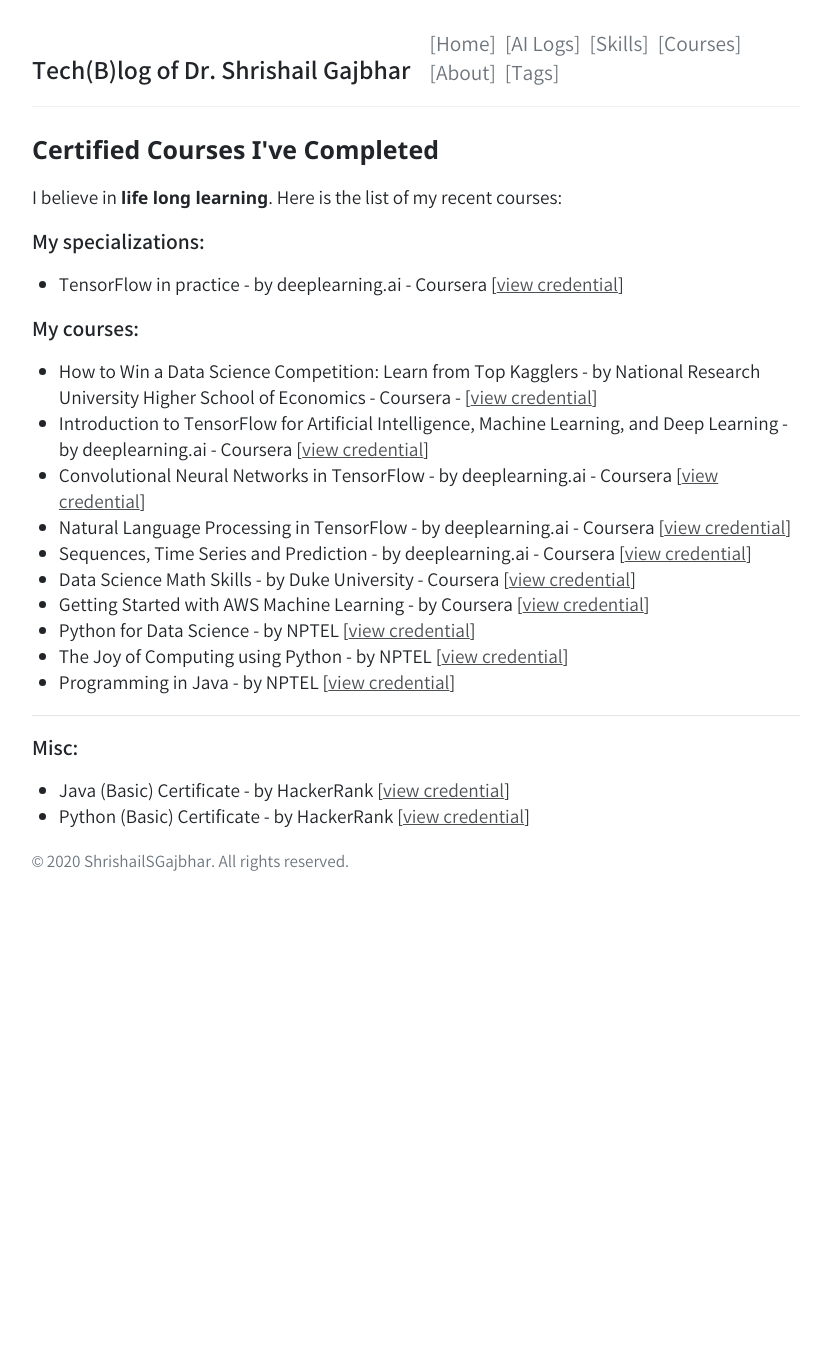
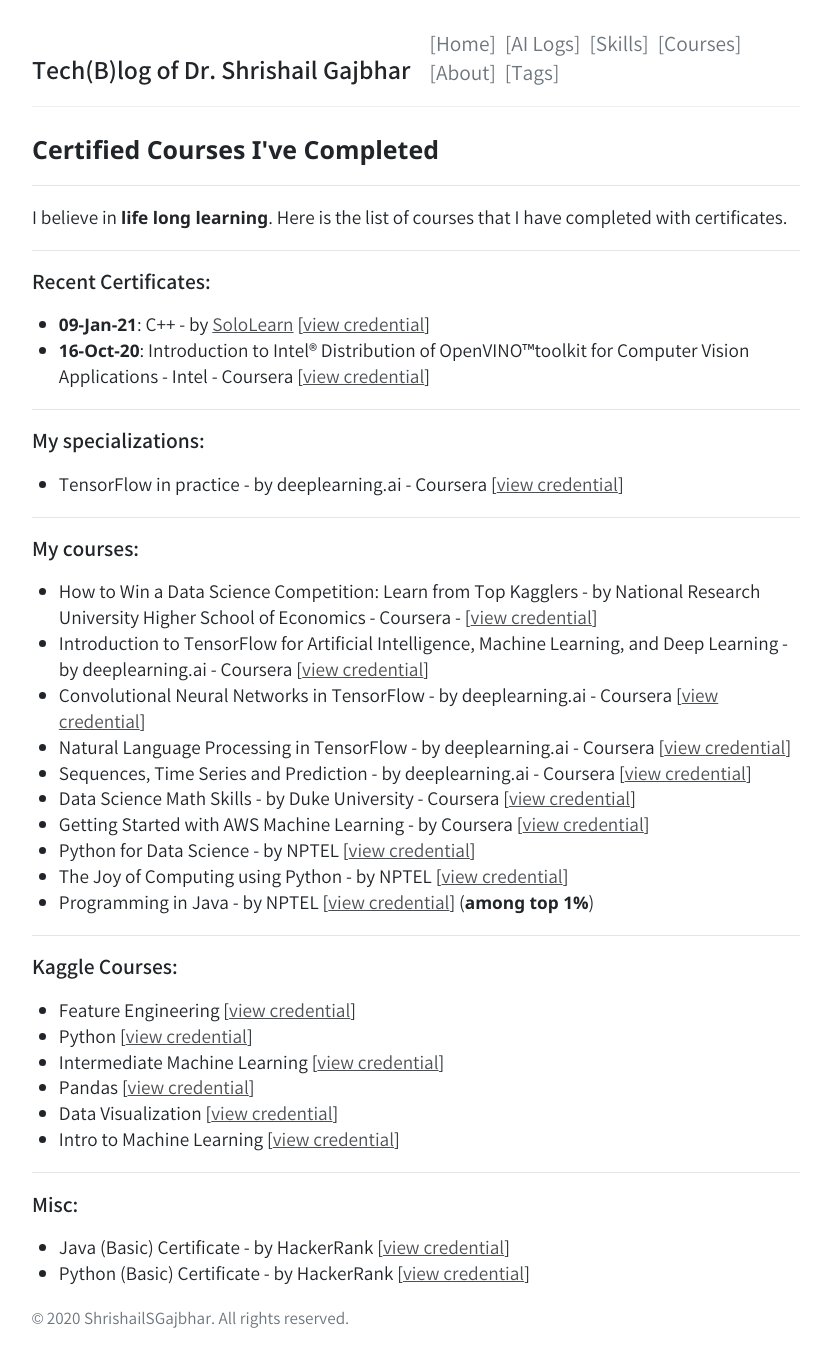
Before and after one commit to ShrishailSGajbhar/shrishailsgajbhar.github.io, a Jekyll site: the page built from courses.md, in a window 1280 px wide. Shown: the whole page, without its empty margins (224-1045 px from the left). Built offline with Jekyll 4.4.1, drawn with Linux system fonts in a browser that asks for light colours; comment, search, counter and statistics services are not loaded; before the commit the page ends 901 px from its top, so only the background shows below that.

Commit message:
Modify courses section

```diff
--- a/courses.md
+++ b/courses.md
@@ -4,11 +4,23 @@ title: "Certified Courses I've Completed"
 tags: []
 comments: false
 ---
-I believe in **life long learning**. Here is the list of my recent courses:
+
+---
+
+I believe in **life long learning**. Here is the list of courses that I have completed with certificates.
+
+---
+
+#### Recent Certificates:
+* **09-Jan-21**: C++ - by [SoloLearn](https://www.sololearn.com/learning/1051) [[view credential](https://www.sololearn.com/certificates/course/en/19733903/1051/landscape/png){:target="_blank"}]
+* **16-Oct-20**: Introduction to Intel® Distribution of OpenVINO™toolkit for Computer Vision Applications - Intel - Coursera [[view credential](https://www.coursera.org/account/accomplishments/certificate/JN3XBBHV2AM5){:target="_blank"}]
+
+---
 
 #### My specializations:
 * TensorFlow in practice - by deeplearning.ai - Coursera [[view credential](https://www.coursera.org/account/accomplishments/specialization/certificate/W367WRURG83V){:target="_blank"}]
 
+---
 #### My courses:
 
 * How to Win a Data Science Competition: Learn from Top Kagglers - by National Research University Higher School of Economics - Coursera - [[view credential](https://www.coursera.org/account/accomplishments/certificate/MGGEWVK3AZNS){:target="_blank"}]
@@ -20,7 +32,17 @@ I believe in **life long learning**. Here is the list of my recent courses:
 * Getting Started with AWS Machine Learning - by Coursera [[view credential](https://www.coursera.org/account/accomplishments/certificate/RZXSDLEUTW32){:target="_blank"}]
 * Python for Data Science - by NPTEL [[view credential](https://nptel.ac.in/content/noc/NOC20/SEM1/Ecertificates/106/noc20-cs36/Assignment/Certificates/NPTEL20CS36S1PC957273.jpg){:target="_blank"}]
 * The Joy of Computing using Python - by NPTEL [[view credential](https://nptel.ac.in/content/noc/NOC19/SEM2/Ecertificates/106/noc19-cs41/Course/NPTEL19CS41S52160439191170727.jpg){:target="_blank"}]
-* Programming in Java - by NPTEL [[view credential](https://nptel.ac.in/content/noc/NOC19/SEM1/Ecertificates/106/noc19-cs07/Course/NPTEL19CS07S52070147191167482.jpg){:target="_blank"}]
+* Programming in Java - by NPTEL [[view credential](https://nptel.ac.in/content/noc/NOC19/SEM1/Ecertificates/106/noc19-cs07/Course/NPTEL19CS07S52070147191167482.jpg){:target="_blank"}] (**among top 1%**)
+
+---
+
+#### Kaggle Courses:
+* Feature Engineering [[view credential](https://www.kaggle.com/learn/certification/shrishailgajbhar/feature-engineering)]
+* Python [[view credential](https://www.kaggle.com/learn/certification/shrishailgajbhar/python)]
+* Intermediate Machine Learning [[view credential](https://www.kaggle.com/learn/certification/shrishailgajbhar/intermediate-machine-learning)]
+* Pandas [[view credential](https://www.kaggle.com/learn/certification/shrishailgajbhar/pandas)]
+* Data Visualization [[view credential](https://www.kaggle.com/learn/certification/shrishailgajbhar/data-visualization)]
+* Intro to Machine Learning [[view credential](https://www.kaggle.com/learn/certification/shrishailgajbhar/intro-to-machine-learning)]
 
 ---
 #### Misc:
```
Also changed, not shown: 1 other file.
